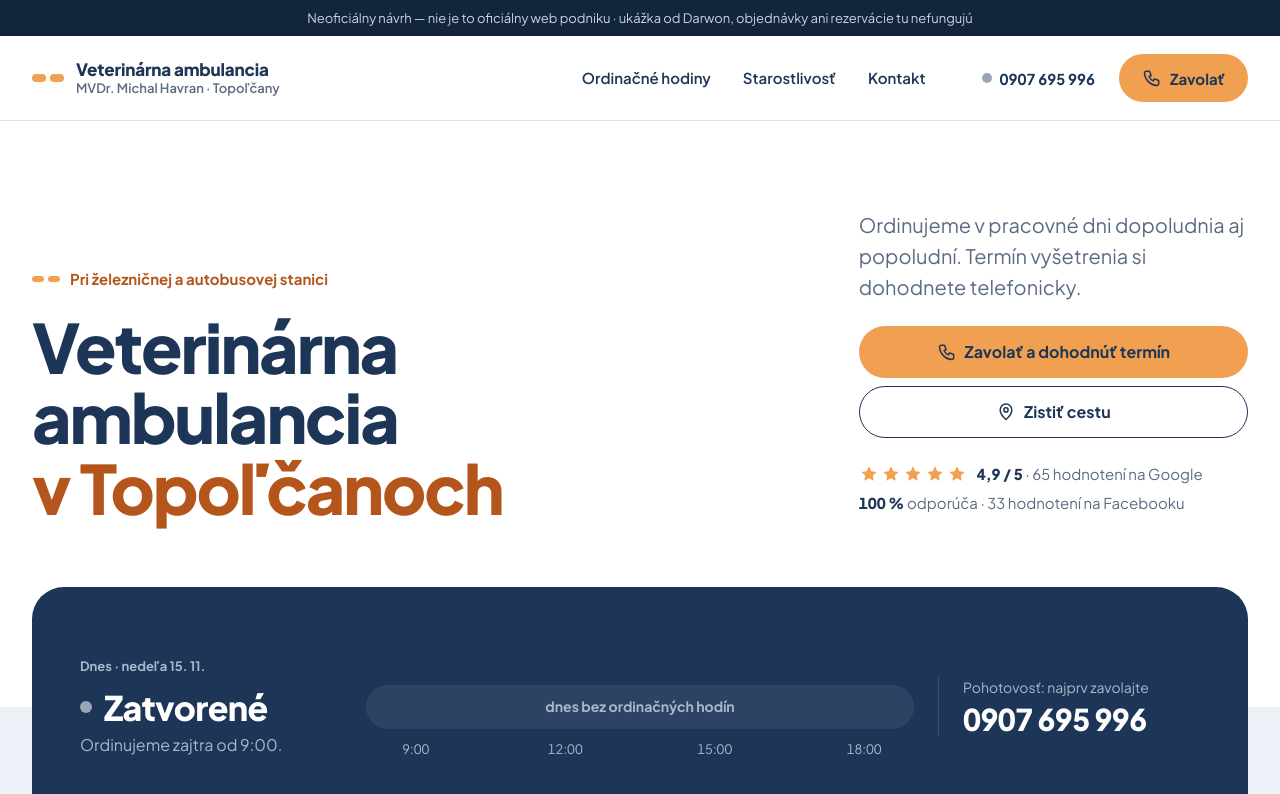
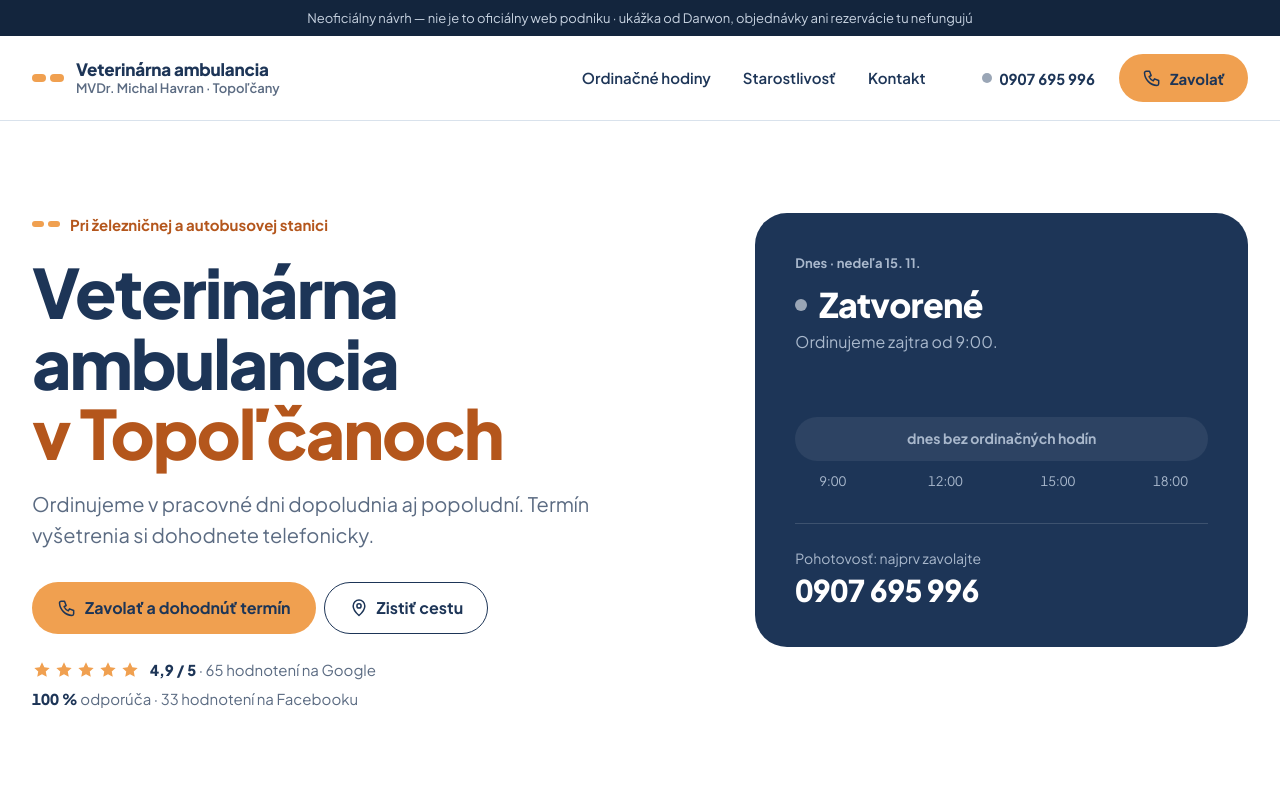
Before and after one commit to davidnx01/havran-vet, a plain HTML site: page index.html in a window 1280 px wide. Shown: the top 794 px of the page. Drawn offline with Linux system fonts and the light colour scheme.

Commit message:
Hero: pravý stĺpec začína na úrovni nadtitulku (oprava po spätnej väzbe)
Co-Authored-By: Claude Opus 5.5 <noreply@anthropic.com>
Claude-Session: https://claude.ai/code/session_01F9wT1wKbnBcebghwzpx7qM

```diff
--- a/index.html
+++ b/index.html
@@ -125,9 +125,9 @@ h1,h2{text-wrap:balance}
 .mpanel .tl{width:100%;margin-top:16px}
 
 /* HERO */
-.hero{padding:40px var(--pad) 0;background:linear-gradient(#fff 0 0) top/100% calc(100% - var(--presah)) no-repeat,var(--plocha)}
-.hero__hlava{display:grid;gap:24px}
-.hero__perex{font-size:var(--perex);line-height:1.55;color:var(--text-2)}
+.hero{padding:40px var(--pad) 60px;background:#fff}
+.hero__mriezka{display:grid}
+.hero__perex{font-size:var(--perex);line-height:1.55;color:var(--text-2);margin-top:20px;max-width:34em}
 .hero__akcie{display:flex;flex-direction:column;gap:8px;margin-top:24px}
 .hodnotenie{display:grid;gap:6px;margin-top:24px;font-size:15px;color:var(--text-2)}
 .hodnotenie div{display:flex;align-items:center;flex-wrap:wrap;gap:6px 10px}
@@ -159,14 +159,13 @@ h1,h2{text-wrap:balance}
 @media (min-width:768px){.hero__akcie{flex-direction:row;flex-wrap:wrap}}
 @media (min-width:1024px){
   .hero{padding-top:88px}
-  .hero__hlava{grid-template-columns:repeat(12,minmax(0,1fr));align-items:end;gap:var(--medzera)}
-  .hero__hlava h1{grid-column:1/8}
-  .hero__doplnok{grid-column:9/13;padding-bottom:8px}
-  .hero__akcie{flex-direction:column;align-items:stretch}
-  .dnes{margin-top:64px;padding:40px 48px;grid-template-columns:repeat(12,minmax(0,1fr));gap:24px;align-items:center;min-height:240px}
-  .dnes__hlavny{grid-column:1/4}
-  .os{grid-column:4/10;padding-top:30px}
-  .dnes__pohot{grid-column:10/13;padding-left:24px;border-left:1px solid rgba(255,255,255,.14)}
+  .hero{padding-bottom:120px}
+  .hero__mriezka{grid-template-columns:repeat(12,minmax(0,1fr));align-items:start;gap:var(--medzera)}
+  .hero__text{grid-column:1/7}
+  .hero__akcie{margin-top:32px}
+  .dnes{grid-column:8/13;margin-top:4px;padding:40px;gap:32px}
+  .os{padding-top:30px}
+  .dnes__pohot{padding-top:24px;border-top:1px solid rgba(255,255,255,.14)}
   .dnes__stav{font-size:34px}
   .dnes__tel{font-size:30px}
 }
@@ -309,13 +308,10 @@ h1,h2{text-wrap:balance}
 
 <main>
   <section class="hero" id="uvod">
-    <div class="kontajner">
-      <div class="hero__hlava">
-        <div>
+    <div class="kontajner hero__mriezka">
+      <div class="hero__text">
         <p class="nadtitulok"><span class="okna" aria-hidden="true"></span>Pri železničnej a autobusovej stanici</p>
         <h1>Veterinárna ambulancia <span class="akc">v&nbsp;Topoľčanoch</span></h1>
-        </div>
-        <div class="hero__doplnok">
         <p class="hero__perex">Ordinujeme v pracovné dni dopoludnia aj popoludní. Termín vyšetrenia si dohodnete telefonicky.</p>
         <div class="hero__akcie">
           <a class="tl tl--hlavne" href="tel:+421907695996"><svg class="ik"><use href="#i-tel"/></svg>Zavolať a dohodnúť termín</a>
@@ -324,7 +320,6 @@ h1,h2{text-wrap:balance}
         <div class="hodnotenie">
           <div><span class="hviezdy" aria-hidden="true"><svg><use href="#i-hv"/></svg><svg><use href="#i-hv"/></svg><svg><use href="#i-hv"/></svg><svg><use href="#i-hv"/></svg><svg><use href="#i-hv"/></svg></span><span><b class="cislo">4,9 / 5</b> · <span class="cislo">65</span> hodnotení na Google</span></div>
           <div><span><b class="cislo">100 %</b> odporúča · <span class="cislo">33</span> hodnotení na Facebooku</span></div>
-          </div>
         </div>
       </div>
 
```
Lines whose indentation alone changed are shown as unchanged.
